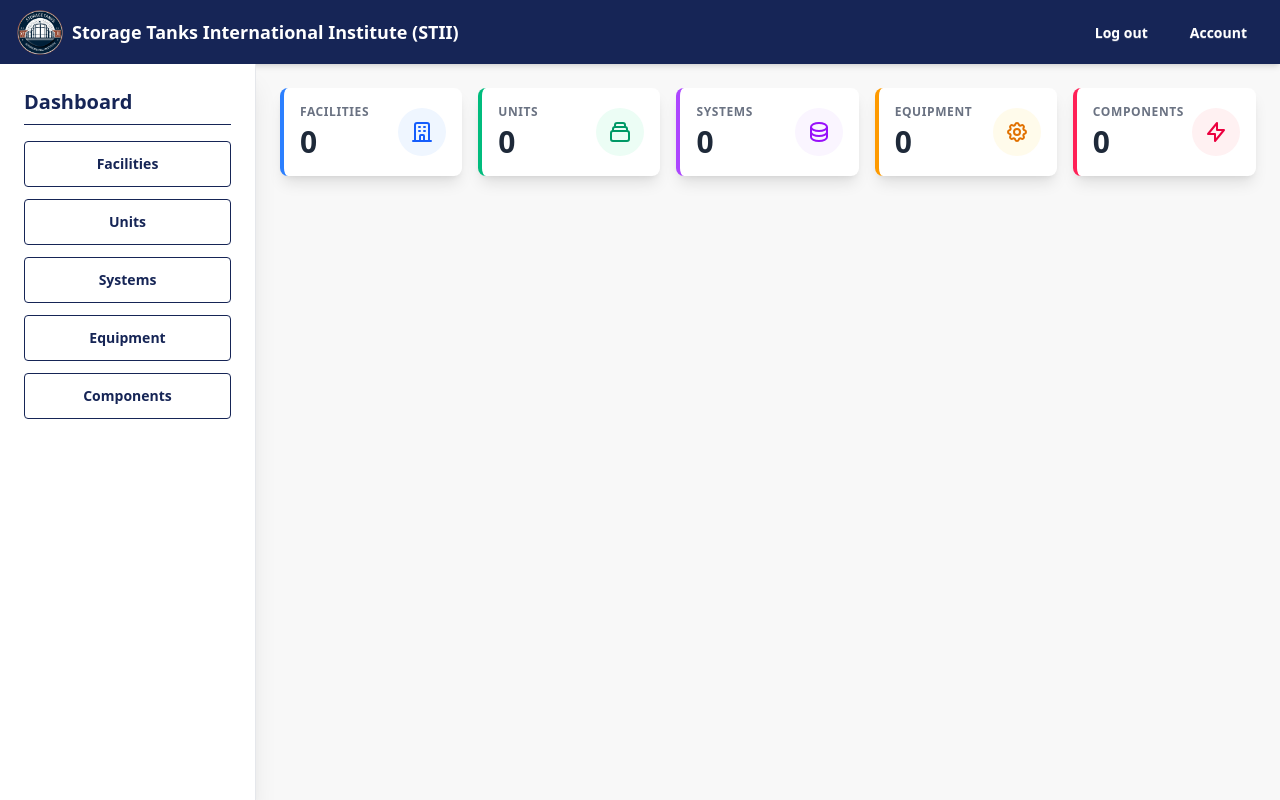
After one commit to Sharkyacademy/Riesgo, a Django app: page /dashboard/ in a window 1280 px wide. The commit adds this page. Run offline with Django 5.2, Linux system fonts and the light colour scheme; the visitor is signed in with stand-in values (Sample User, id 1); style sheets or scripts are compiled from the project's sources; some libraries are stand-ins or nearby versions.

Commit message:
Empty dashboard

```diff
--- a/core/views.py
+++ b/core/views.py
@@ -8,7 +8,7 @@ from django.views.decorators.cache import never_cache
 def index(request):
 
     if request.user.is_authenticated:
-        return redirect('/formula_app/')
+        return redirect('/dashboard/')
 
     # acciones cuando el formulario es enviado.
     if request.method == "POST":
@@ -21,7 +21,7 @@ def index(request):
         user = authenticate(request, email=email, password=password)
         if user is not None:
             login(request, user)
-            return redirect("/formula_app")
+            return redirect("/dashboard/")
         else:
             messages.error(request, "Email o contraseña incorrectos.")
 
--- /dev/null
+++ b/dashboard/apps.py
@@ -0,0 +1,5 @@
+from django.apps import AppConfig
+
+class DashboardConfig(AppConfig):
+    default_auto_field = 'django.db.models.BigAutoField'
+    name = 'dashboard'
--- /dev/null
+++ b/dashboard/templates/dashboard/dashboard.html
@@ -0,0 +1,143 @@
+{%extends 'theme/base.html'%}
+{% load static %}
+
+{%block title%}Dashboard{%endblock%}
+
+{% block nav_content %}
+<div class="flex justify-end items-center h-full">
+    <ul class="menu menu-horizontal p-0 hidden lg:flex text-white space-x-2">
+        <li><a id="logout_btn" href="{% url 'logout' %}"
+                class="btn btn-ghost text-white hover:bg-blue-800 transition duration-200">Log out</a></li>
+        <li><a href="#" class="btn btn-ghost text-white hover:bg-blue-800 transition duration-200">Account</a></li>
+    </ul>
+
+    <label for="my-drawer" class="btn btn-square btn-ghost text-white lg:hidden">
+        <svg xmlns="http://www.w3.org/2000/svg" fill="none" viewBox="0 0 24 24"
+            class="inline-block w-6 h-6 stroke-current">
+            <path stroke-linecap="round" stroke-linejoin="round" stroke-width="2" d="M4 6h16M4 12h16M4 18h16"></path>
+        </svg>
+    </label>
+</div>
+{% endblock %}
+
+{%block content%}
+
+<div class="drawer h-full overflow-hidden">
+    <input id="my-drawer" type="checkbox" class="drawer-toggle" />
+
+    <div class="drawer-content flex flex-col h-full overflow-hidden">
+
+        <main class="flex flex-1 h-full overflow-hidden">
+
+            <!-- SIDEBAR -->
+            <aside
+                class="hidden lg:block w-64 bg-white p-6 shadow-xl border-r border-gray-200 flex-shrink-0 overflow-y-auto">
+                {% include 'formula_app/includes/sidebar.html' %}
+            </aside>
+            <!-- END SIDEBAR -->
+            <!-- MAIN CONTENT -->
+            <div class="flex-1 overflow-y-auto p-6">
+                <div class="grid gap-4" style="grid-template-columns: repeat(5, 1fr);">
+                    <!-- Facilities -->
+                    <div
+                        class="card bg-white shadow-lg hover:shadow-xl transition-all duration-300 border-l-4 border-blue-500">
+                        <div class="card-body p-4 flex flex-row items-center justify-between">
+                            <div>
+                                <h2 class="card-title text-xs font-bold text-gray-500 uppercase tracking-wider">
+                                    Facilities</h2>
+                                <p class="text-3xl font-extrabold text-gray-800 mt-1">0</p>
+                            </div>
+                            <div class="p-3 bg-blue-50 rounded-full">
+                                <svg xmlns="http://www.w3.org/2000/svg" class="h-6 w-6 text-blue-600" fill="none"
+                                    viewBox="0 0 24 24" stroke="currentColor">
+                                    <path stroke-linecap="round" stroke-linejoin="round" stroke-width="2"
+                                        d="M19 21V5a2 2 0 00-2-2H7a2 2 0 00-2 2v16m14 0h2m-2 0h-5m-9 0H3m2 0h5M9 7h1m-1 4h1m4-4h1m-1 4h1m-5 10v-5a1 1 0 011-1h2a1 1 0 011 1v5m-4 0h4" />
+                                </svg>
+                            </div>
+                        </div>
+                    </div>
+
+                    <!-- Units -->
+                    <div
+                        class="card bg-white shadow-lg hover:shadow-xl transition-all duration-300 border-l-4 border-emerald-500">
+                        <div class="card-body p-4 flex flex-row items-center justify-between">
+                            <div>
+                                <h2 class="card-title text-xs font-bold text-gray-500 uppercase tracking-wider">Units
+                                </h2>
+                                <p class="text-3xl font-extrabold text-gray-800 mt-1">0</p>
+                            </div>
+                            <div class="p-3 bg-emerald-50 rounded-full">
+                                <svg xmlns="http://www.w3.org/2000/svg" class="h-6 w-6 text-emerald-600" fill="none"
+                                    viewBox="0 0 24 24" stroke="currentColor">
+                                    <path stroke-linecap="round" stroke-linejoin="round" stroke-width="2"
+                                        d="M19 11H5m14 0a2 2 0 012 2v6a2 2 0 01-2 2H5a2 2 0 01-2-2v-6a2 2 0 012-2m14 0V9a2 2 0 00-2-2M5 11V9a2 2 0 012-2m0 0V5a2 2 0 012-2h6a2 2 0 012 2v2M7 7h10" />
+                                </svg>
+                            </div>
+                        </div>
+                    </div>
+
+                    <!-- Systems -->
+                    <div
+                        class="card bg-white shadow-lg hover:shadow-xl transition-all duration-300 border-l-4 border-purple-500">
+                        <div class="card-body p-4 flex flex-row items-center justify-between">
+                            <div>
+                                <h2 class="card-title text-xs font-bold text-gray-500 uppercase tracking-wider">Systems
+                                </h2>
+                                <p class="text-3xl font-extrabold text-gray-800 mt-1">0</p>
+                            </div>
+                            <div class="p-3 bg-purple-50 rounded-full">
+                                <svg xmlns="http://www.w3.org/2000/svg" class="h-6 w-6 text-purple-600" fill="none"
+                                    viewBox="0 0 24 24" stroke="currentColor">
+                                    <path stroke-linecap="round" stroke-linejoin="round" stroke-width="2"
+                                        d="M4 7v10c0 2.21 3.582 4 8 4s8-1.79 8-4V7M4 7c0 2.21 3.582 4 8 4s8-1.79 8-4M4 7c0-2.21 3.582-4 8-4s8 1.79 8 4m0 5c0 2.21-3.582 4-8 4s-8-1.79-8-4" />
+                                </svg>
+                            </div>
+                        </div>
+                    </div>
+
+                    <!-- Equipment -->
+                    <div
+                        class="card bg-white shadow-lg hover:shadow-xl transition-all duration-300 border-l-4 border-amber-500">
+                        <div class="card-body p-4 flex flex-row items-center justify-between">
+                            <div>
+                                <h2 class="card-title text-xs font-bold text-gray-500 uppercase tracking-wider">
+                                    Equipment</h2>
+                                <p class="text-3xl font-extrabold text-gray-800 mt-1">0</p>
+                            </div>
+                            <div class="p-3 bg-amber-50 rounded-full">
+                                <svg xmlns="http://www.w3.org/2000/svg" class="h-6 w-6 text-amber-600" fill="none"
+                                    viewBox="0 0 24 24" stroke="currentColor">
+                                    <path stroke-linecap="round" stroke-linejoin="round" stroke-width="2"
+                                        d="M10.325 4.317c.426-1.756 2.924-1.756 3.35 0a1.724 1.724 0 002.573 1.066c1.543-.94 3.31.826 2.37 2.37a1.724 1.724 0 001.065 2.572c1.756.426 1.756 2.924 0 3.35a1.724 1.724 0 00-1.066 2.573c.94 1.543-.826 3.31-2.37 2.37a1.724 1.724 0 00-2.572 1.065c-.426 1.756-2.924 1.756-3.35 0a1.724 1.724 0 00-2.573-1.066c-1.543.94-3.31-.826-2.37-2.37a1.724 1.724 0 00-1.065-2.572c-1.756-.426-1.756-2.924 0-3.35a1.724 1.724 0 001.066-2.573c-.94-1.543.826-3.31 2.37-2.37.996.608 2.296.07 2.572-1.065z" />
+                                    <path stroke-linecap="round" stroke-linejoin="round" stroke-width="2"
+                                        d="M15 12a3 3 0 11-6 0 3 3 0 016 0z" />
+                                </svg>
+                            </div>
+                        </div>
+                    </div>
+
+                    <!-- Components -->
+                    <div
+                        class="card bg-white shadow-lg hover:shadow-xl transition-all duration-300 border-l-4 border-rose-500">
+                        <div class="card-body p-4 flex flex-row items-center justify-between">
+                            <div>
+                                <h2 class="card-title text-xs font-bold text-gray-500 uppercase tracking-wider">
+                                    Components</h2>
+                                <p class="text-3xl font-extrabold text-gray-800 mt-1">0</p>
+                            </div>
+                            <div class="p-3 bg-rose-50 rounded-full">
+                                <svg xmlns="http://www.w3.org/2000/svg" class="h-6 w-6 text-rose-600" fill="none"
+                                    viewBox="0 0 24 24" stroke="currentColor">
+                                    <path stroke-linecap="round" stroke-linejoin="round" stroke-width="2"
+                                        d="M13 10V3L4 14h7v7l9-11h-7z" />
+                                </svg>
+                            </div>
+                        </div>
+                    </div>
+                </div>
+            </div>
+            <!-- END MAIN CONTENT -->
+        </main>
+    </div>
+</div>
+{% endblock %}
--- /dev/null
+++ b/dashboard/urls.py
@@ -0,0 +1,11 @@
+from django.urls import path
+from . import views
+
+urlpatterns = [
+    path('', views.dashboard, name='dashboard_home'),
+    path('facilities', views.facilities, name='facilities_home'),
+    path('units', views.units, name='units_home'),
+    path('equipment', views.equipment, name='equipment_home'),
+    path('components', views.components, name='components_home'),
+    path('systems', views.systems, name='systems_home'),
+]
--- /dev/null
+++ b/dashboard/views.py
@@ -0,0 +1,26 @@
+from django.shortcuts import render
+from django.contrib.auth.decorators import login_required
+
+@login_required
+def dashboard(request):
+    return render(request, 'dashboard/dashboard.html')
+
+@login_required
+def facilities(request):
+    return render(request, 'dashboard/facilities.html')
+
+@login_required
+def units(request):
+    return render(request, 'dashboard/units.html')
+
+@login_required
+def equipment(request):
+    return render(request, 'dashboard/equipment.html')
+
+@login_required
+def components(request):
+    return render(request, 'dashboard/components.html')
+
+@login_required
+def systems(request):
+    return render(request, 'dashboard/systems.html')
--- a/formula_app/templates/formula_app/includes/sidebar.html
+++ b/formula_app/templates/formula_app/includes/sidebar.html
@@ -1,30 +1,25 @@
-<h2 class="text-xl font-bold text-blue-950 mb-4 border-b pb-2">Probability of Failure</h2>
+<a href="{% url 'dashboard_home' %}">
+    <h2 class="text-xl font-bold text-blue-950 mb-4 border-b pb-2">Dashboard</h2>
+</a>
 <div class="flex flex-col gap-3">
-    <a href="{% url 'calculation_thinning_df' %}"
-        class="btn btn-block {% if request.resolver_match.url_name == 'calculation_thinning_df' %}bg-blue-950 text-white hover:bg-blue-800 border-none{% else %}btn-outline border-blue-950 text-blue-950 hover:bg-blue-950 hover:text-white{% endif %} hover-lift text-wrap h-auto min-h-0 py-3 text-sm">
-        Damage Factor (DF)
+    <a href="{% url 'facilities_home' %}"
+        class="btn btn-block {% if request.resolver_match.url_name == 'facilities_home' %}bg-blue-950 text-white hover:bg-blue-800 border-none{% else %}btn-outline border-blue-950 text-blue-950 hover:bg-blue-950 hover:text-white{% endif %} hover-lift text-wrap h-auto min-h-0 py-3 text-sm">
+        Facilities
     </a>
-    <a href="{% url 'gff_calculation' %}"
-        class="btn btn-block {% if request.resolver_match.url_name == 'gff_calculation' %}bg-blue-950 text-white hover:bg-blue-800 border-none{% else %}btn-outline border-blue-950 text-blue-950 hover:bg-blue-950 hover:text-white{% endif %} hover-lift text-wrap h-auto min-h-0 py-3 text-sm">
-        Generic Failure Frequency
+    <a href="{% url 'units_home' %}"
+        class="btn btn-block {% if request.resolver_match.url_name == 'units_home' %}bg-blue-950 text-white hover:bg-blue-800 border-none{% else %}btn-outline border-blue-950 text-blue-950 hover:bg-blue-950 hover:text-white{% endif %} hover-lift text-wrap h-auto min-h-0 py-3 text-sm">
+        Units
     </a>
-    <a href="{% url 'fms_calculation' %}"
-        class="btn btn-block {% if request.resolver_match.url_name == 'fms_calculation' %}bg-blue-950 text-white hover:bg-blue-800 border-none{% else %}btn-outline border-blue-950 text-blue-950 hover:bg-blue-950 hover:text-white{% endif %} hover-lift text-wrap h-auto min-h-0 py-3 text-sm">
-        Management Systems Factor
+    <a href="{% url 'systems_home' %}"
+        class="btn btn-block {% if request.resolver_match.url_name == 'systems_home' %}bg-blue-950 text-white hover:bg-blue-800 border-none{% else %}btn-outline border-blue-950 text-blue-950 hover:bg-blue-950 hover:text-white{% endif %} hover-lift text-wrap h-auto min-h-0 py-3 text-sm">
+        Systems
     </a>
-
-    <div class="divider my-2"></div>
-
-    <a href="{% url 'pof_dashboard' %}"
-        class="btn btn-block {% if request.resolver_match.url_name == 'pof_dashboard' %}bg-linear-to-r from-blue-900 to-blue-700 text-white border-none shadow-lg{% else %}btn-ghost text-blue-900 border border-blue-100 hover:bg-blue-50{% endif %} hover-lift text-wrap h-auto min-h-0 py-4 text-sm font-bold uppercase tracking-wide">
-        Final Result (POF)
+    <a href="{% url 'equipment_home' %}"
+        class="btn btn-block {% if request.resolver_match.url_name == 'equipment_home' %}bg-blue-950 text-white hover:bg-blue-800 border-none{% else %}btn-outline border-blue-950 text-blue-950 hover:bg-blue-950 hover:text-white{% endif %} hover-lift text-wrap h-auto min-h-0 py-3 text-sm">
+        Equipment
+    </a>
+    <a href="{% url 'components_home' %}"
+        class="btn btn-block {% if request.resolver_match.url_name == 'components_home' %}bg-blue-950 text-white hover:bg-blue-800 border-none{% else %}btn-outline border-blue-950 text-blue-950 hover:bg-blue-950 hover:text-white{% endif %} hover-lift text-wrap h-auto min-h-0 py-3 text-sm">
+        Components
     </a>
 </div>
-<div class="divider my-2"></div>
-<h2 class="text-lg font-bold text-blue-950 mb-4 border-b pb-2">Consecuence of Failure</h2>
-<div class="flex flex-col gap-3">
-    <a href="{% url 'COF_level_1' %}"
-        class="btn btn-block {% if request.resolver_match.url_name == 'COF_level_1' %}bg-blue-950 text-white hover:bg-blue-800 border-none{% else %}btn-outline border-blue-950 text-blue-950 hover:bg-blue-950 hover:text-white{% endif %} hover-lift text-wrap h-auto min-h-0 py-3 text-sm">
-        Level 1
-    </a>
-</div>
--- a/web/settings.py
+++ b/web/settings.py
@@ -48,6 +48,7 @@ INSTALLED_APPS = [
     'tailwind',
     'theme',
     'django_browser_reload',
+    'dashboard',
 ]
 
 LOGIN_REDIRECT_URL = '/formula_app/'
--- a/web/urls.py
+++ b/web/urls.py
@@ -24,7 +24,8 @@ urlpatterns = [
     path('', include("core.urls")),
     path("__reload__/", include("django_browser_reload.urls")),
     path('formula_app/', include("formula_app.urls")),
-    path('register/', include("accounts.urls"))
+    path('register/', include("accounts.urls")),
+    path('dashboard/', include("dashboard.urls")),
 ]
 
 if settings.DEBUG:
```
Also changed, not shown: dashboard/templates/dashboard/components.html (added, +44 -0 lines), dashboard/templates/dashboard/equipment.html (added, +44 -0 lines), dashboard/templates/dashboard/facilities.html (added, +44 -0 lines), dashboard/templates/dashboard/systems.html (added, +44 -0 lines), dashboard/templates/dashboard/units.html (added, +44 -0 lines), formula_app/templates/formula_app/includes/-sidebar.html (added, +30 -0 lines), dashboard/__init__.py (added).
